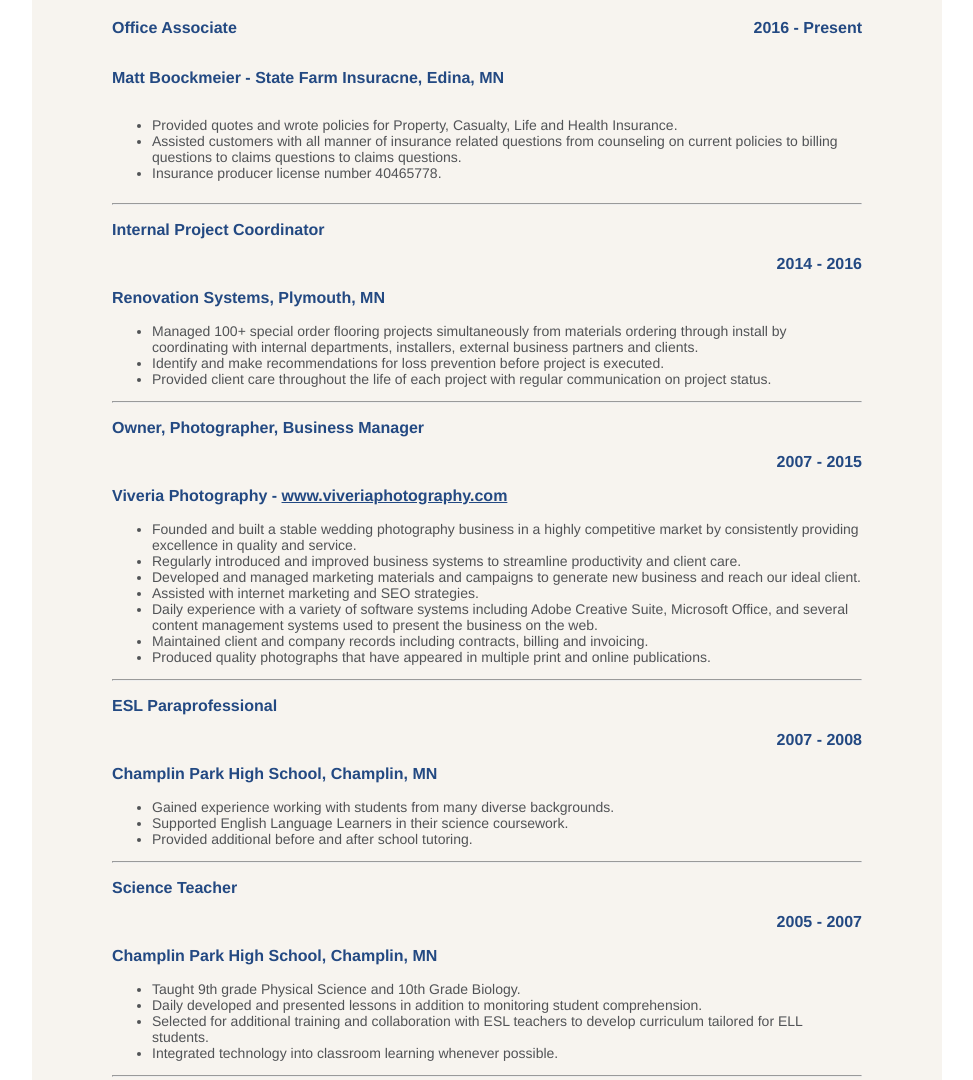
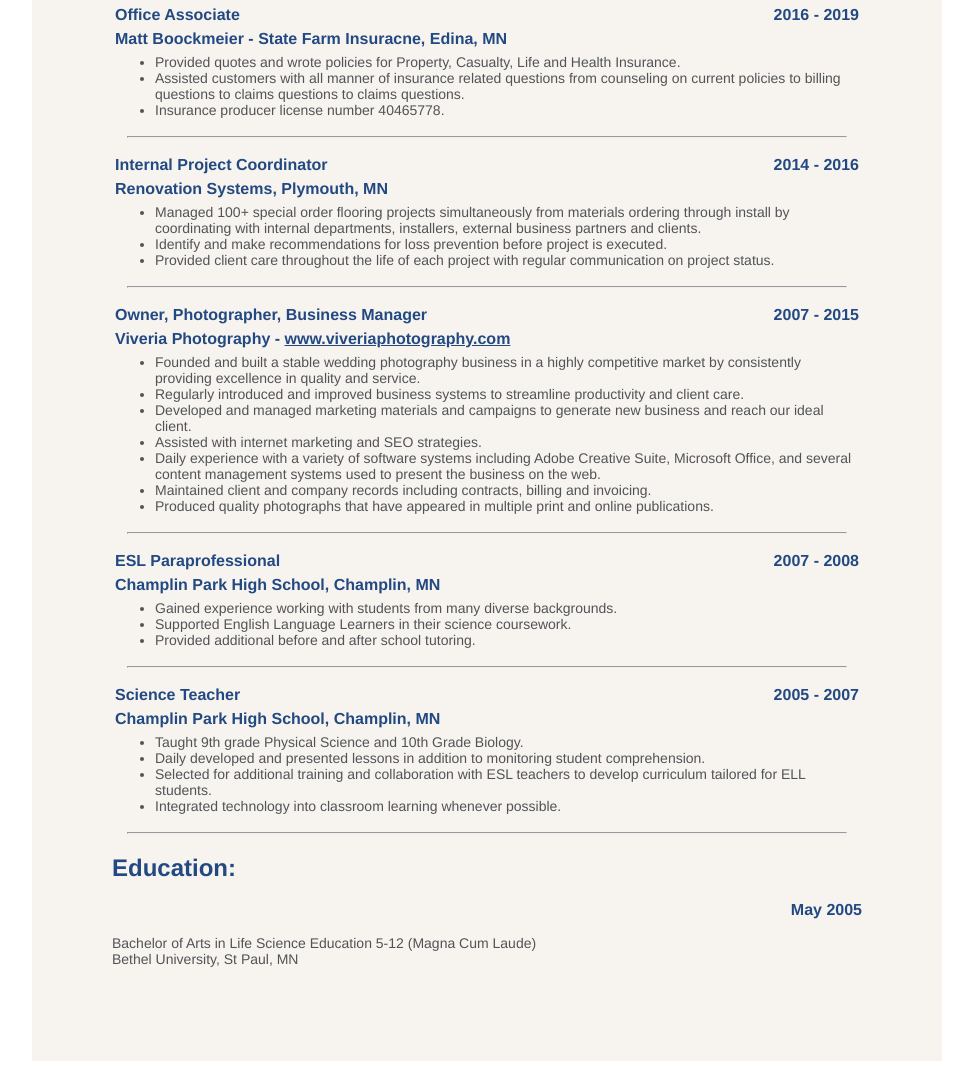
Before and after one commit to NaomiPrice/NaomiPrice.github.io, a plain HTML site: page index.html in a window 1280 px wide. Shown: the part 444-1524 px from the top of the page, without its empty margins (153-1126 px from the left). Drawn offline with Linux system fonts and the light colour scheme.

Commit message:
updated html classes to allow grid to work

```diff
--- a/index.html
+++ b/index.html
@@ -31,7 +31,7 @@
 
             <div class="ex1">
                 <h3 class="title1">Office Associate</h3>
-                <h3 class="date1">2016 - Present</h3>
+                <h3 class="date1">2016 - 2019</h3>
                 <h3 class="emp1">Matt Boockmeier - State Farm Insuracne, Edina, MN</h3>
                 <ul class="jd1">
                     <li>Provided quotes and wrote policies for Property, Casualty, Life and Health Insurance.</li>
@@ -41,13 +41,14 @@
                     <li>Insurance producer license number 40465778. </li>
                 </ul>
             </div>
+
             <hr>
 
-            <div class="ex2">
-                <h3>Internal Project Coordinator</h3>
-                <h3 class=date>2014 - 2016</h3>
-                <h3>Renovation Systems, Plymouth, MN</h3>
-                <ul>
+            <div class="ex1">
+                <h3 class="title1">Internal Project Coordinator</h3>
+                <h3 class=date1>2014 - 2016</h3>
+                <h3 class="emp1">Renovation Systems, Plymouth, MN</h3>
+                <ul class="jd1">
                     <li>Managed 100+ special order flooring projects simultaneously from materials ordering through
                         install
                         by
@@ -57,15 +58,17 @@
                         status.
                     </li>
                 </ul>
-                <hr>
             </div>
 
-            <div class="ex3">
-                <h3>Owner, Photographer, Business Manager</h3>
-                <h3 class="date">2007 - 2015</h3>
-                <h3>Viveria Photography - <a href="http://www.viveriaphotography.com">www.viveriaphotography.com</a>
+            <hr>
+
+            <div class="ex1">
+                <h3 class=title1>Owner, Photographer, Business Manager</h3>
+                <h3 class="date1">2007 - 2015</h3>
+                <h3 class="emp1">Viveria Photography - <a href="http://www.viveriaphotography.com"
+                        target="_blank">www.viveriaphotography.com</a>
                 </h3>
-                <ul>
+                <ul class="jd1">
                     <li>Founded and built a stable wedding photography business in a highly competitive market by
                         consistently
                         providing excellence in quality and service.</li>
@@ -81,26 +84,28 @@
                     <li>Maintained client and company records including contracts, billing and invoicing.</li>
                     <li>Produced quality photographs that have appeared in multiple print and online publications.</li>
                 </ul>
-                <hr>
             </div>
 
-            <div class="ex4">
-                <h3>ESL Paraprofessional</h3>
-                <h3 class="date">2007 - 2008</h3>
-                <h3>Champlin Park High School, Champlin, MN</h3>
-                <ul>
+            <hr>
+
+            <div class="ex1">
+                <h3 class="title1">ESL Paraprofessional</h3>
+                <h3 class="date1">2007 - 2008</h3>
+                <h3 class="emp1">Champlin Park High School, Champlin, MN</h3>
+                <ul class="jd1">
                     <li>Gained experience working with students from many diverse backgrounds.</li>
                     <li>Supported English Language Learners in their science coursework.</li>
                     <li>Provided additional before and after school tutoring.</li>
                 </ul>
-                <hr>
             </div>
 
-            <div class="ex5">
-                <h3>Science Teacher</h3>
-                <h3 class="date">2005 - 2007</h3>
-                <h3>Champlin Park High School, Champlin, MN</h3>
-                <ul>
+            <hr>
+
+            <div class="ex1">
+                <h3 class="title1">Science Teacher</h3>
+                <h3 class="date1">2005 - 2007</h3>
+                <h3 class="emp1">Champlin Park High School, Champlin, MN</h3>
+                <ul class="jd1">
                     <li>Taught 9th grade Physical Science and 10th Grade Biology.</li>
                     <li>Daily developed and presented lessons in addition to monitoring student comprehension.</li>
                     <li>Selected for additional training and collaboration with ESL teachers to develop curriculum
@@ -109,8 +114,11 @@
                         ELL students.</li>
                     <li>Integrated technology into classroom learning whenever possible.</li>
                 </ul>
-                <hr>
+
             </div>
+
+            <hr>
+
         </div>
 
         <h2>Education:</h2>
--- a/style.css
+++ b/style.css
@@ -59,14 +59,28 @@ a:hover{
     "title title date"
     "emp emp emp"
     "job job job";
+
 }
 
 .title1 {
     grid-area: title;
+    margin: 3px;
 }
 .date1 {
     grid-area: date;
     justify-self: end;
+    margin: 3px;
 }
-.emp1 { grid-area: emp;}
-.jd1 { grid-area: job;}
+.emp1 {
+    grid-area: emp;
+    align-self: start;
+    margin: 3px;
+}
+.jd1 {
+    grid-area: job;
+    margin: 3px;
+}
+
+hr{
+    margin: 15px;
+}
```
